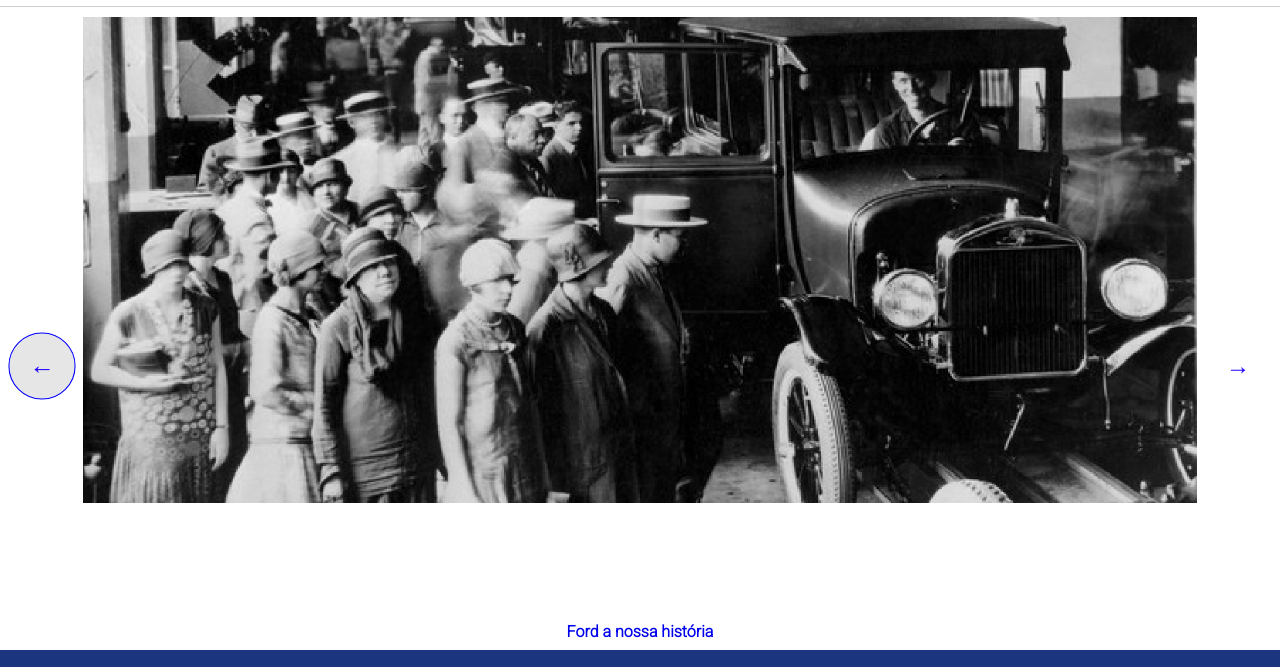
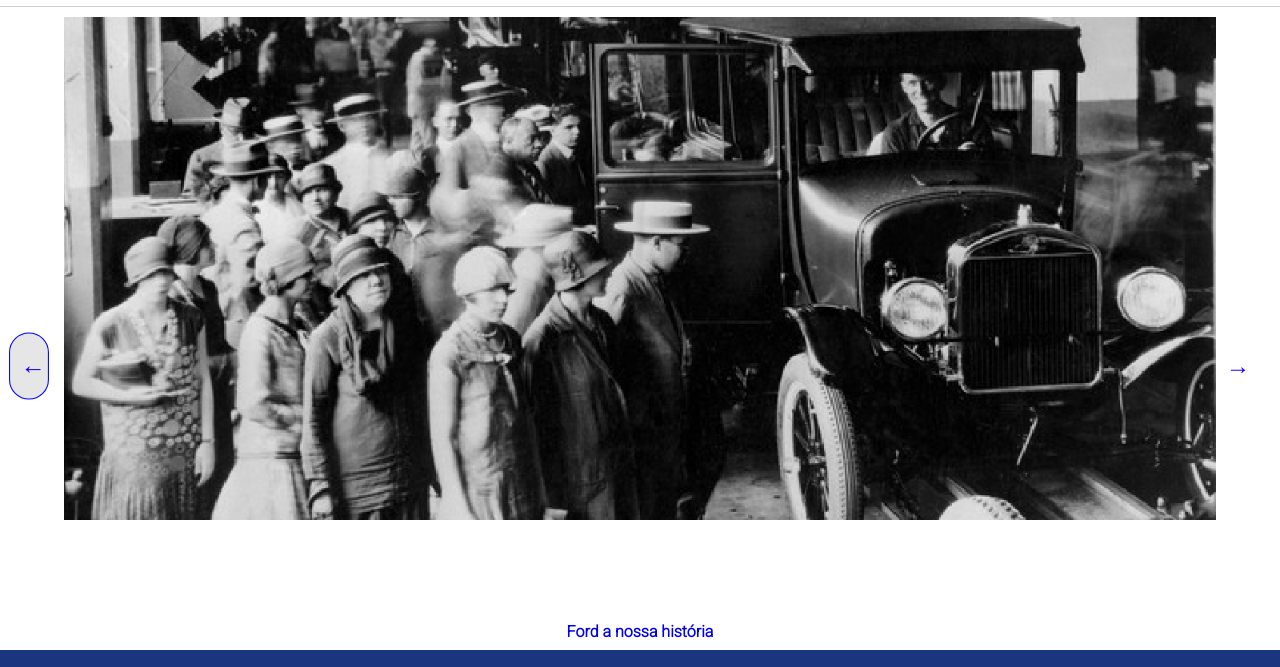
Before and after one commit to xorginhoo/Desafio_javascript_JORGE, a plain HTML site: page index.html in a window 1280 px wide. In both pictures the pointer is over the button "Previous image". Shown: the part 79-746 px from the top of the page. Drawn offline with Linux system fonts and the light colour scheme.

Commit message:
atualização do projeto

```diff
--- a/css/style.css
+++ b/css/style.css
@@ -12,7 +12,7 @@ html {
 
 div#carousel {
     height: 46vh;
-    width: 87%;
+    width: 90%;
     max-height: 628px;
     -webkit-transition: all .3s ease-in-out;
     -moz-transition: all .3s ease-in-out;
@@ -120,7 +120,7 @@ main {
 .carousel-arrow:hover {
     border: solid 1px blue;
     background-color: #cccccc7b;
-    width: 5vw;
+    width: 3vw;
     height: 8vh;
 }
 
```
